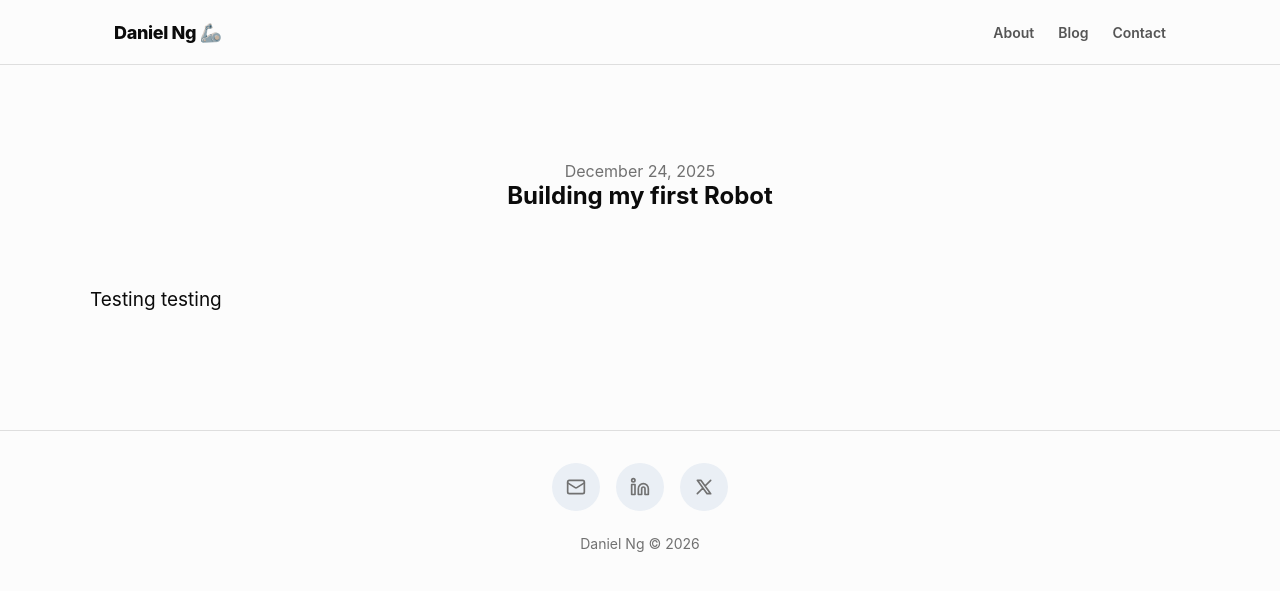
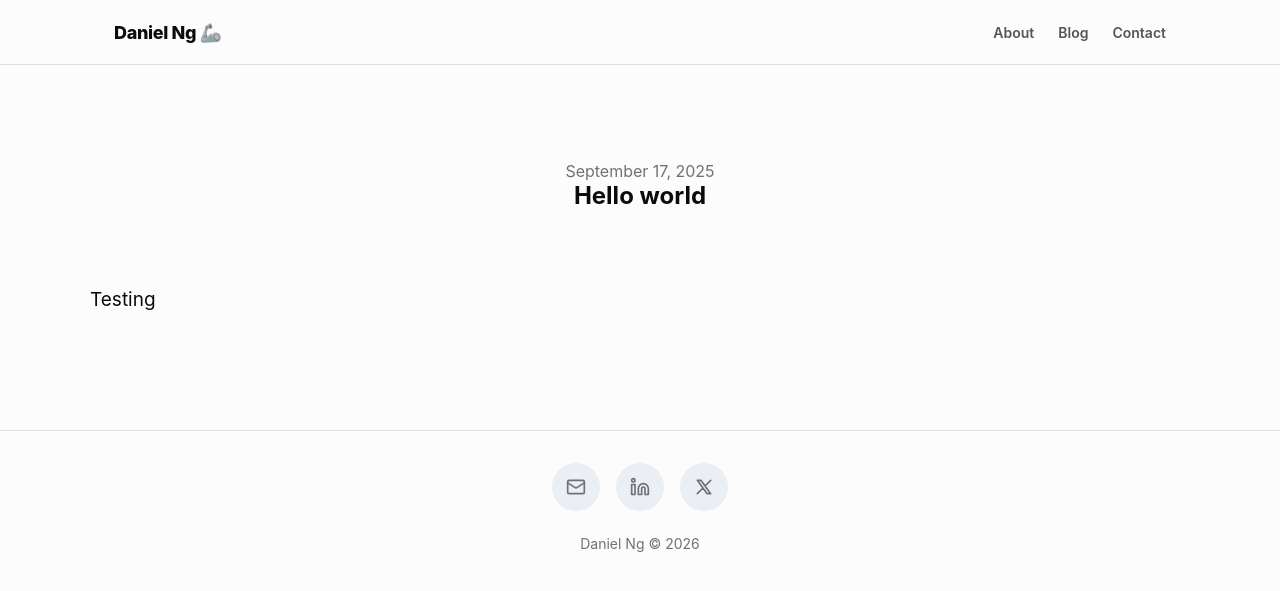
Before and after one commit to dn-mz/website, a Jekyll site: the page built from _posts/2025-12-24-hello-world.md, in a window 1280 px wide. Shown: the top 591 px of the page. Built offline with Jekyll 4.4.1, drawn with Linux system fonts in a browser that asks for light colours.

Commit message:
hello world post

```diff
--- a/_posts/2025-12-24-hello-world.md
+++ b/_posts/2025-12-24-hello-world.md
@@ -1,10 +1,10 @@
 ---
 layout: post
-title: "Building my first Robot"
-date: 2025-12-24
-description: "A look into the hardware stack I'm using."
+title: "Hello world"
+date: 2025-09-17
+description: "Hello world."
 tags: [robotics, ai]
 image: /daniel-photo.jpg
 ---
 
-Testing testing
+Testing
```
